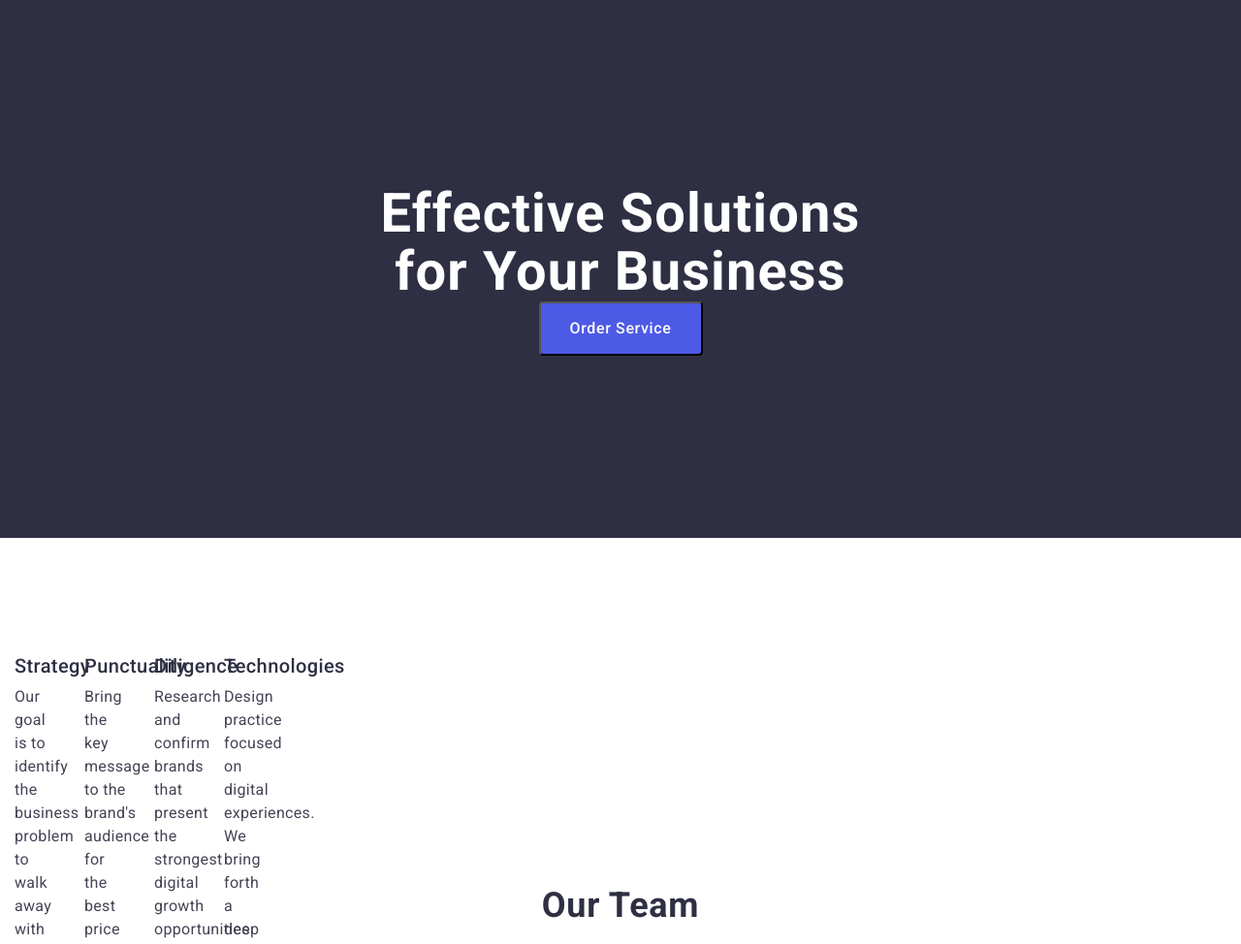
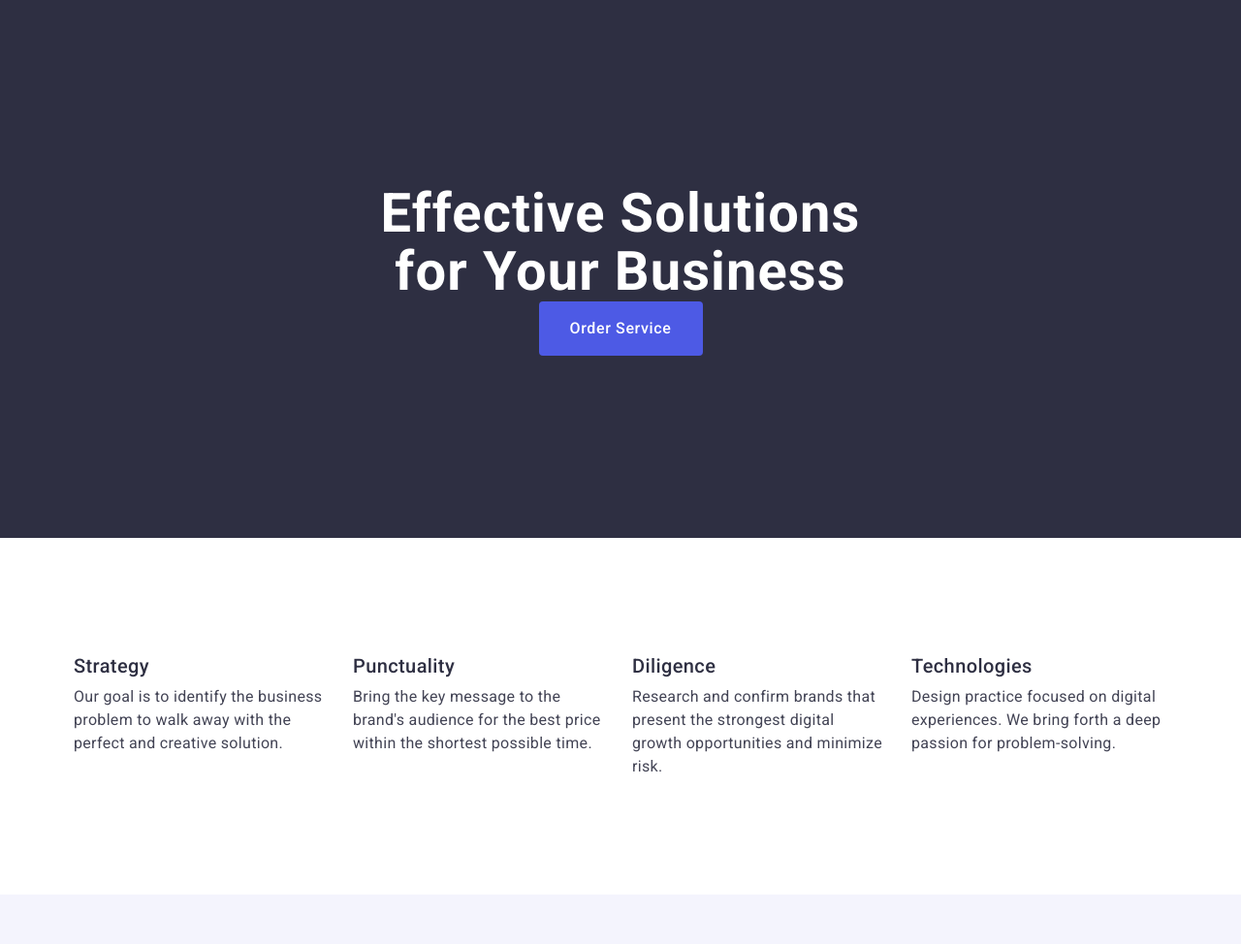
Before and after one commit to nastya-sukhoparova/goit-markup-hw-03, a plain HTML site: page index.html in a window 1280 px wide. Shown: the part 258-1232 px from the top of the page at 97% size. Drawn offline with nearby package versions, Linux system fonts and the light colour scheme.

Commit message:
add index file

```diff
--- a/css/styles.css
+++ b/css/styles.css
@@ -149,7 +149,7 @@ background: #2e2f42;
     display: block;
     min-width: 169px;
      height: 56px;
-     bottom: none;
+    border: none;
 
 }
 
@@ -159,8 +159,6 @@ background: #2e2f42;
 }
 
 .features{
-width: 1128px;
-height: 104px;
 padding: 120px 0 120px;
 }
 
@@ -179,14 +177,13 @@ padding: 120px 0 120px;
 .features-list {
     display: flex;
     gap: 24px;
-    width: 264px;
-        height: 104px;
+
 }
 
 .features-item {
     width: calc((100% - 72px) /4);
+}
 
-}
 
 .features-subtitle {
     font-weight: 500;
@@ -210,7 +207,7 @@ padding: 120px 0 120px;
 
 .our-team{
     padding: 120px 0;
-
+    background: #f4f4fd;
 }
 
 .our-team-subtitle{
```
Also changed, not shown: index.html (+2 -2 lines).
